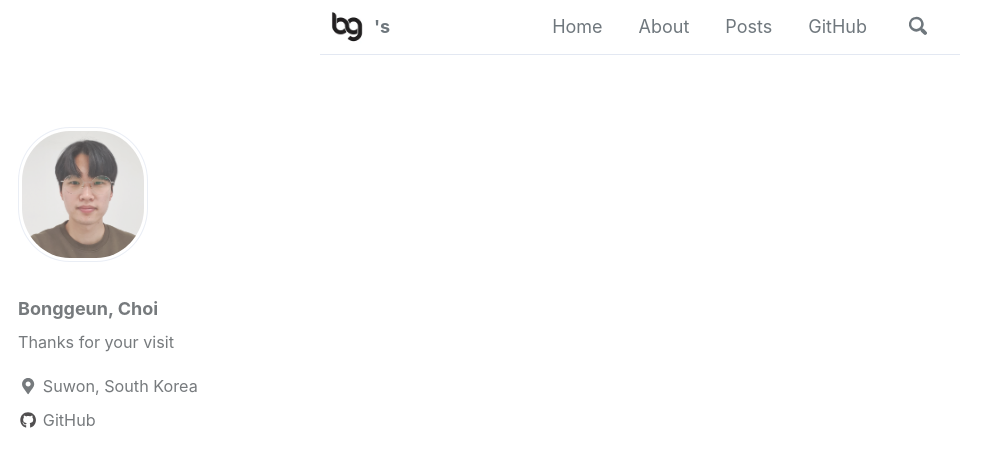
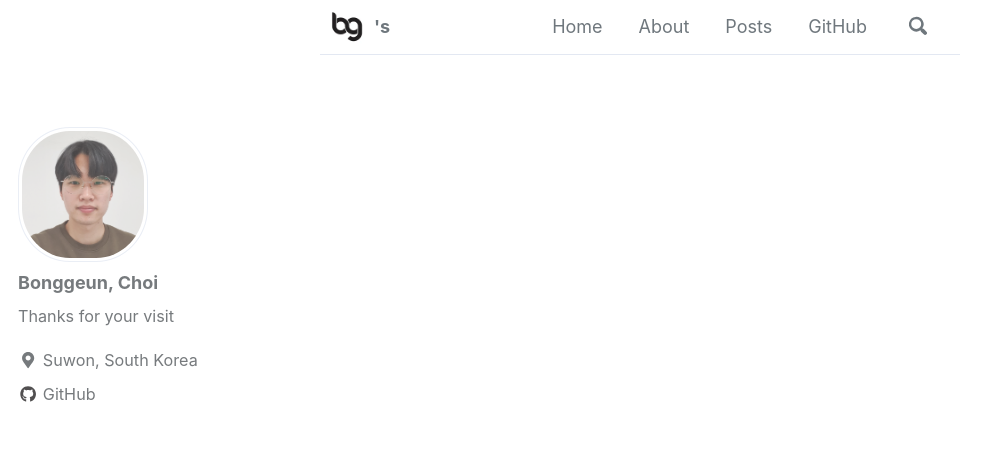
Before and after one commit to hyewonchoi4999/hyewonchoi4999.github.io, a Jekyll site: the page built from _pages/home.md, in a window 1280 px wide and 900 px high. Shown: the top 467 px of the window, without its empty margins (0-1005 px from the left). Built offline with Jekyll 4.4.1, drawn with Linux system fonts in a browser that asks for light colours; cached includes are drawn as plain includes; nearby versions of some CDN libraries; some web fonts are replaced.

Commit message:
some changes

```diff
--- a/_sass/minimal-mistakes/_sidebar.scss
+++ b/_sass/minimal-mistakes/_sidebar.scss
@@ -146,7 +146,7 @@
 
 .author__content {
   /* bg.choi changed author content margin */
-  margin-top: 2em;
+  // margin-top: 2em;
   display: table-cell;
   vertical-align: top;
   padding-left: 15px;
```
